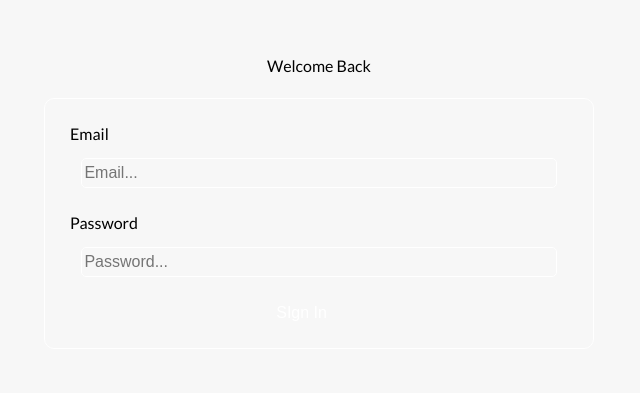
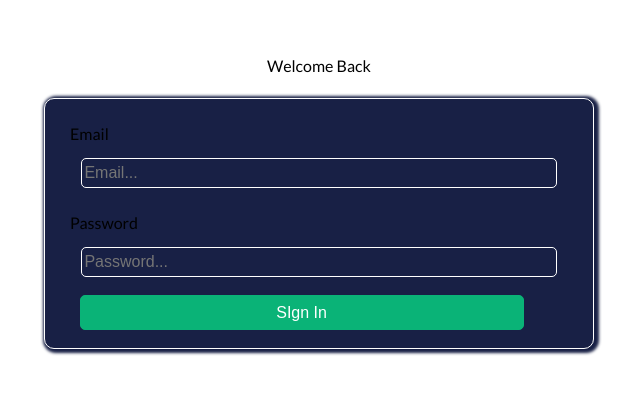
Before and after one commit to programmerraja/ExpenseTracker, a React (Create React App) app in the folder client/: page / in a window 1280 px wide. Shown: the part 209-602 px from the top of the page, without its empty margins (321-961 px from the left). Built offline with nearby package versions, Linux system fonts and the light colour scheme; the HTML template or start-up script is replaced by a standard one.

Commit message:
css added

```diff
--- a/client/src/App.css
+++ b/client/src/App.css
@@ -1,15 +1,22 @@
 @import url('https://fonts.googleapis.com/css?family=Lato&display=swap');
 
 :root {
+}
+:root{
+	--primary-color:#0ab377;
+	--secondary-color:#152251;
+  --secondary-color-light:#182045;
+  --secondary-color-lightr:rgba(24,32,69,0.7);
+  --secondary-color-input:#152248;
+  --font-color: white;
   --box-shadow: 0 1px 3px rgba(0, 0, 0, 0.12), 0 1px 2px rgba(0, 0, 0, 0.24);
 }
-
 * {
   box-sizing: border-box;
 }
 
 body {
-  background-color: #f7f7f7;
+  background-color: white;
   display: flex;
   flex-direction: column;
   align-items: center;
@@ -17,6 +24,7 @@ body {
   min-height: 100vh;
   margin: 0;
   font-family: 'Lato', sans-serif;
+  /* color: var(--font-color); */
 }
 #root{
   width: 90vw;
@@ -43,7 +51,7 @@ h4 {
 }
 
 .inc-exp-container {
-  background-color: #fff;
+  background-color:white;
   box-shadow: var(--box-shadow);
   padding: 20px;
   display: flex;
@@ -67,7 +75,7 @@ h4 {
 }
 
 .money.plus {
-  color: #2ecc71;
+  color: #6b2ecc;
 }
 
 .money.minus {
@@ -155,3 +163,32 @@ input[type='number'] {
   text-align: center;
   font-weight: bold;
 }
+
+
+
+.swal-modal,
+.swal-icon{
+  background-color:rgba(21,34,81,0.8);
+  color: var(--font-color);
+}
+.swal-icon{
+  display: none;
+}
+
+.swal-title,
+.swal-text{
+  color: var(--font-color);
+}
+
+.swal_text{
+  margin: 0;
+}
+.swal-button{
+  background-color: var(--primary-color);
+  border-radius: 0.2rem;
+  outline: none;
+  box-shadow: none;
+}
+.swal-button:hover{
+  box-shadow: none;
+}
```
